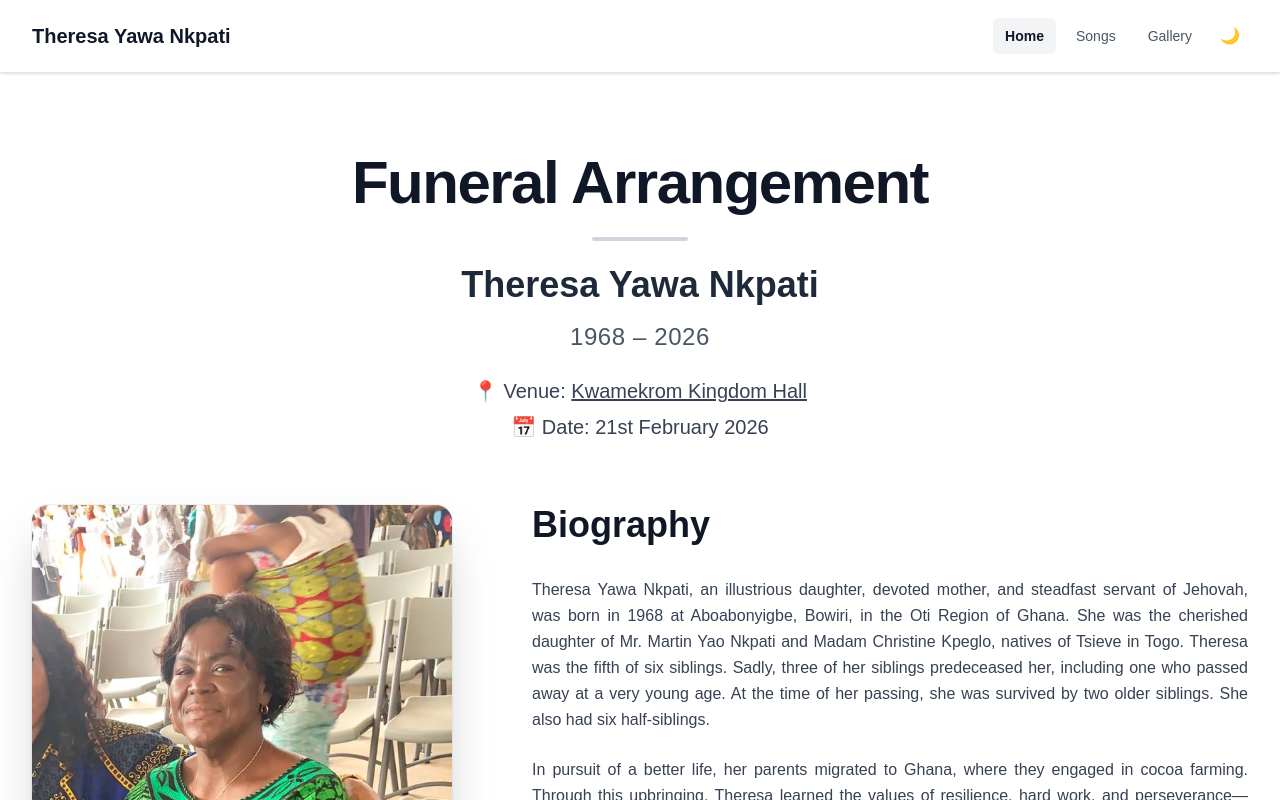
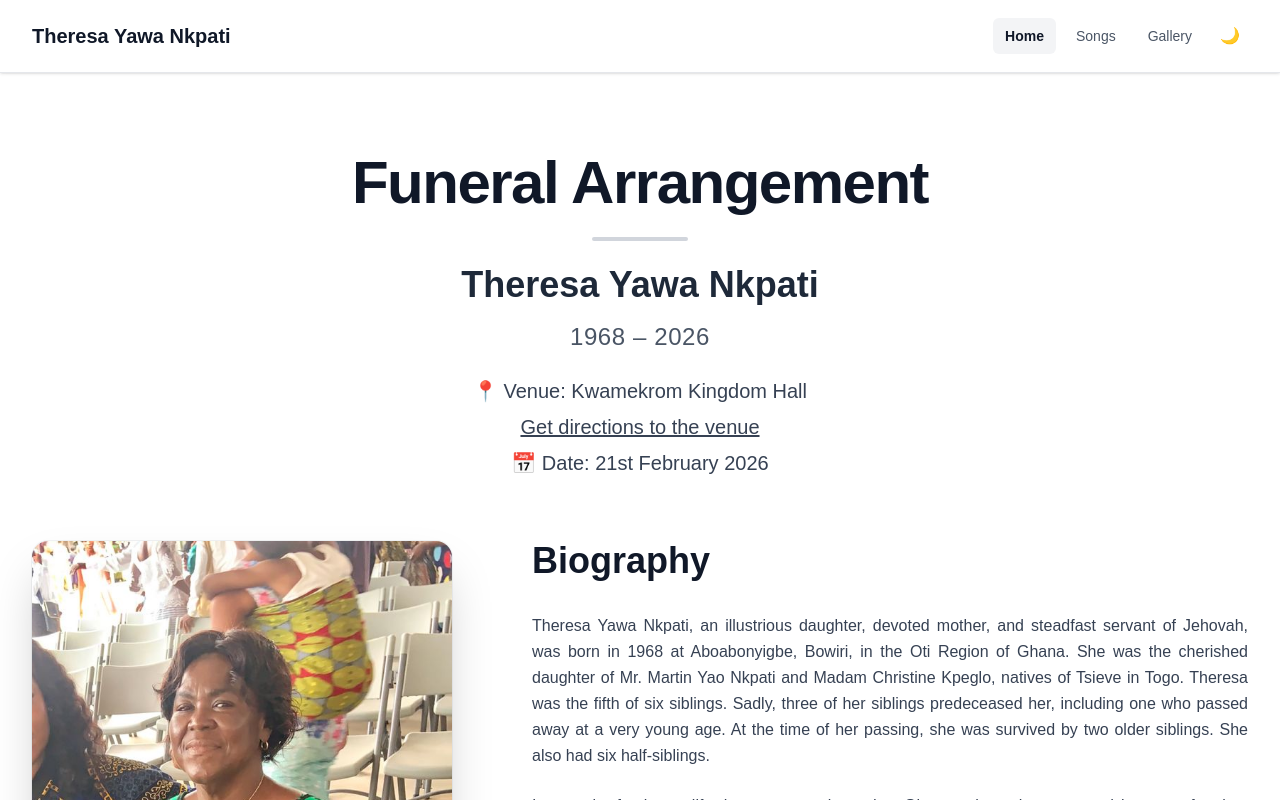
Before and after one commit to cayekple/theresa-nkpati, a React (Vite) app: page / in a window 1280 px wide. Shown: the top 800 px of the page. Built offline with nearby package versions, Linux system fonts and the light colour scheme.

Commit message:
Update venue name display and rephrase Google Maps link text in App.tsx

```diff
--- a/src/App.tsx
+++ b/src/App.tsx
@@ -202,13 +202,16 @@ export default function App() {
               </p>
               <div className="max-w-2xl mx-auto space-y-2">
                 <p className="text-lg sm:text-xl text-gray-700 dark:text-gray-300 font-medium">
-                  📍 Venue: <a
+                  📍 Venue: Kwamekrom Kingdom Hall
+                </p>
+                <p className="text-lg sm:text-xl text-gray-700 dark:text-gray-300 font-medium">
+                  <a
                     href="https://maps.google.com/?q=7.293989,0.324270"
                     target="_blank"
                     rel="noopener noreferrer"
                     className="underline hover:text-gray-900 dark:hover:text-white transition-colors"
                   >
-                    Kwamekrom Kingdom Hall
+                    Get directions to the venue
                   </a>
                 </p>
                 <p className="text-lg sm:text-xl text-gray-700 dark:text-gray-300 font-medium">
```
